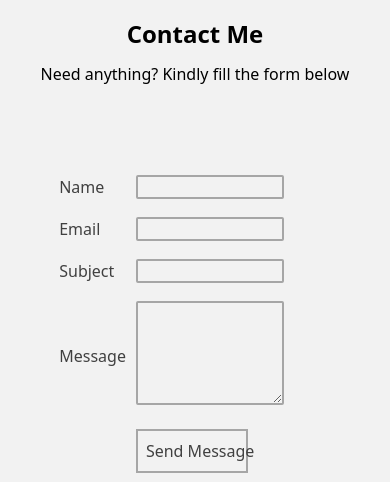
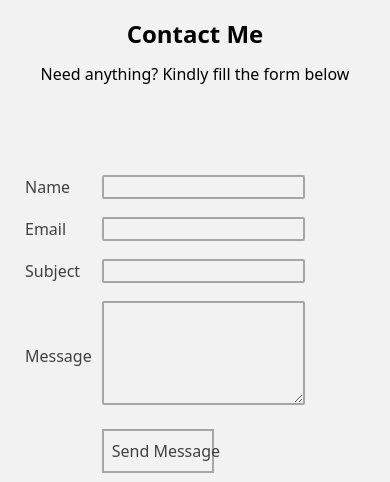
Before and after one commit to Yussasif/Fashion-Envatp-tw, a website: page index.html in a window 390 px wide. Shown: the part 2642-3124 px from the top of the page. Drawn offline with nearby package versions, Linux system fonts and the light colour scheme; files that its build step writes are made by us from their sources.

Commit message:
work now o

```diff
--- a/index.html
+++ b/index.html
@@ -166,7 +166,7 @@
           <img src="images/autri.png" alt="" />
         </div>
 
-        <div class="contactInfo w-4/5 md:flex md:w-3/5 justify-center align-center mx-auto text-textGray">
+        <div class="contactInfo w-full md:flex md:w-3/5 justify-center align-center mx-auto text-textGray">
           <form action="" class="formInfo mr-4 w-full">
             <table class=" mt-16 w-4/5">
               <tr>
```
